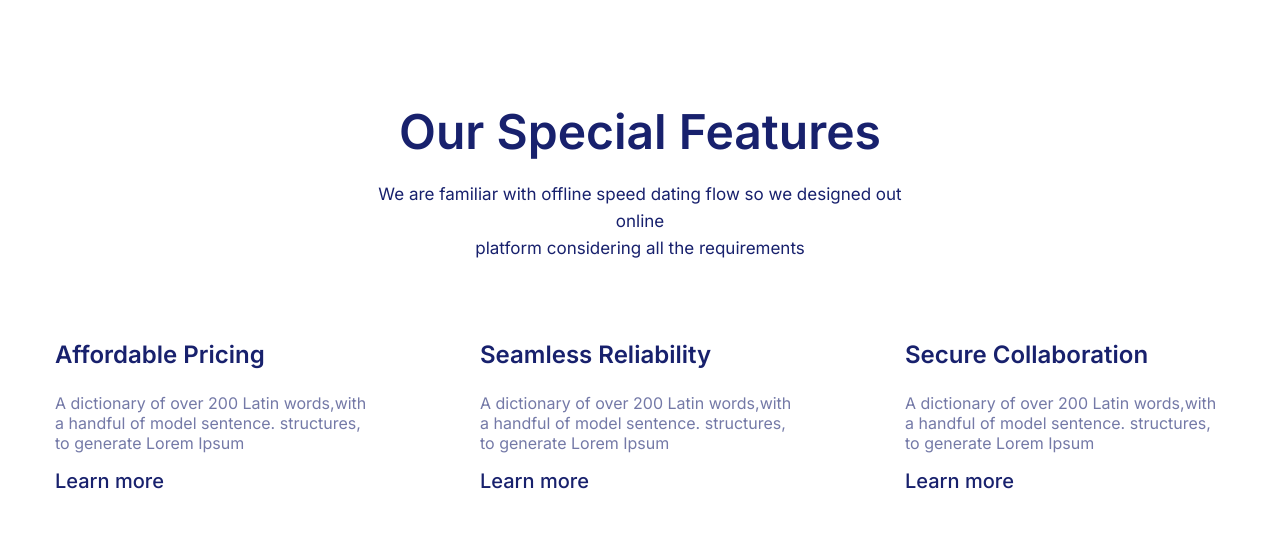
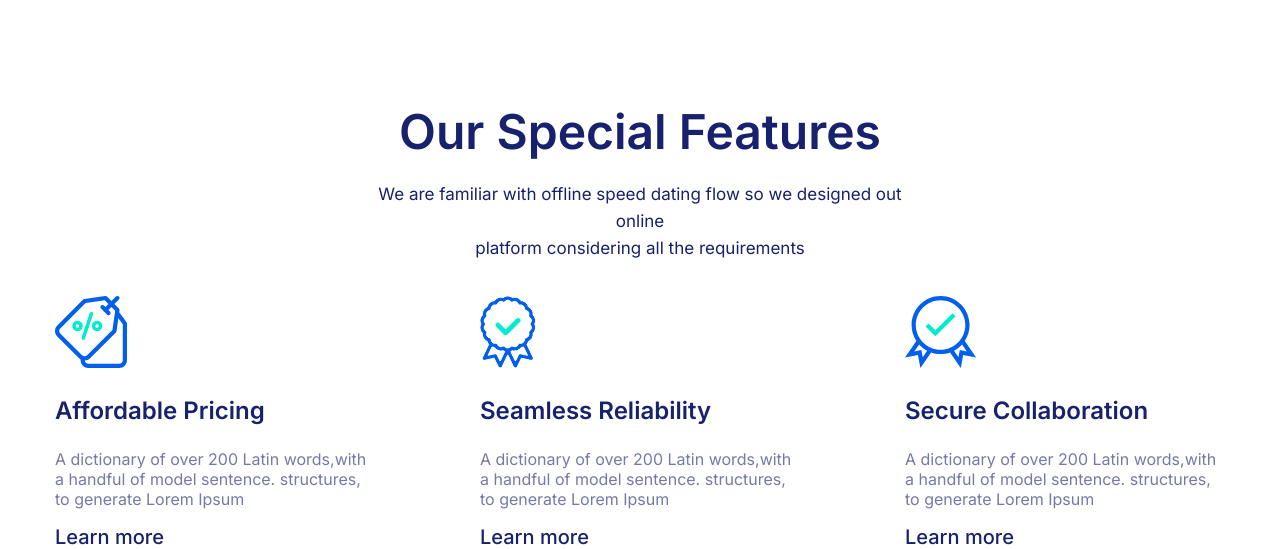
Before and after one commit to ViktorT777CT/test_html, a plain HTML site: page index.html in a window 1280 px wide. Shown: the part 1011-1560 px from the top of the page. Before the commit the page ends 1504 px from the top, so only its background shows below. Drawn offline with Linux system fonts and the light colour scheme.

Commit message:
Перенес файлы в папки 2

```diff
--- a/index.html
+++ b/index.html
@@ -92,21 +92,21 @@
                 </div>
                 <div class="advantages">
                     <div class="advantages_block Pricing">
-                        <img src="/img/features/Pricing.svg" alt="">
+                        <img src="img/features/Pricing.svg" alt="">
                         <h3 class="h3">Affordable Pricing</h3>
                         <p class="coment">A dictionary of over 200 Latin words,with
                             a handful of model sentence. structures, to generate Lorem Ipsum</p>
                         <a href="#" class="more">Learn more</a>
                     </div>
                     <div class="advantages_block Reliability">
-                        <img src="/img/features/Reliability.svg" alt="">
+                        <img src="img/features/Reliability.svg" alt="">
                         <h3 class="h3">Seamless Reliability</h3>
                         <p class="coment">A dictionary of over 200 Latin words,with
                             a handful of model sentence. structures, to generate Lorem Ipsum</p>
                         <a href="#" class="more">Learn more</a>
                     </div>
                     <div class="advantages_block Collaboration">
-                        <img src="/img/features/Collaboration.svg" alt="">
+                        <img src="img/features/Collaboration.svg" alt="">
                         <h3 class="h3">Secure Collaboration</h3>
                         <p class="coment">A dictionary of over 200 Latin words,with
                             a handful of model sentence. structures, to generate Lorem Ipsum</p>
```
Also changed, not shown: img/features/Collaboration.svg (renamed from Collaboration.svg), img/features/Pricing.svg (renamed from Pricing.svg), img/features/Reliability.svg (renamed from Reliability.svg).
